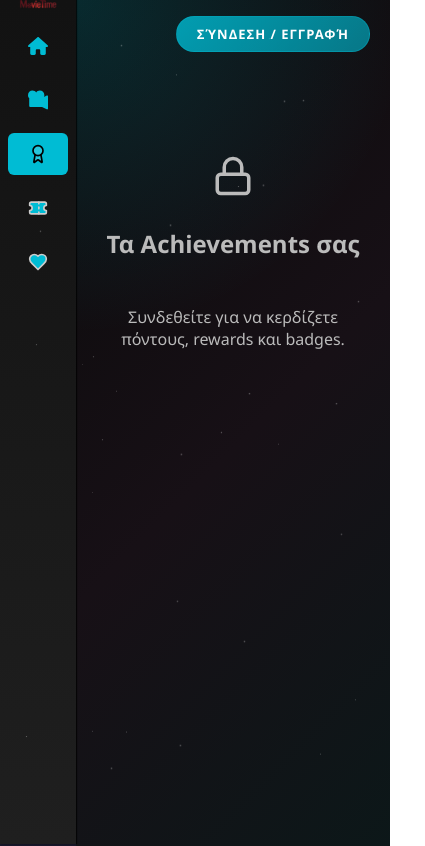
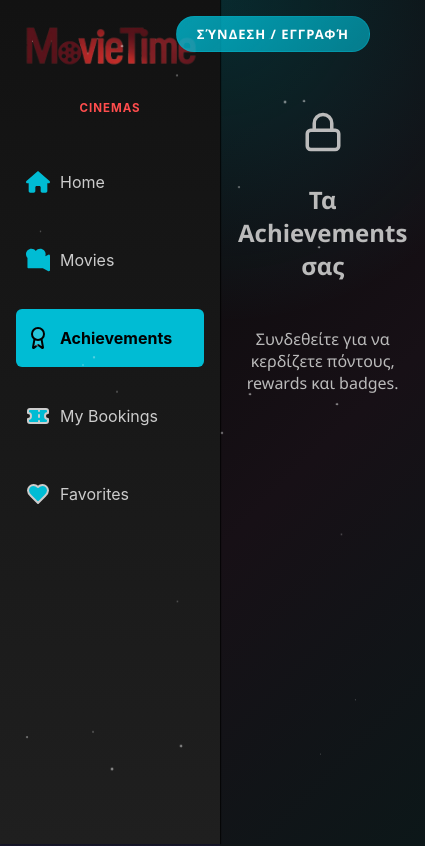
Before and after one commit to gkantzos/gkantzos.github.io, a React (Create React App) app: page /achievements in a window 390 px wide. Shown: the top 846 px of the page, 425 px wide, since content can reach past the window. Built offline with nearby package versions, Linux system fonts and the light colour scheme; the HTML template or start-up script is replaced by a standard one; a web font is replaced by a local one.

Commit message:
Refine desktop and ultrawide responsive layout

```diff
--- a/src/Context/ResponsiveContext.tsx
+++ b/src/Context/ResponsiveContext.tsx
@@ -14,9 +14,3 @@ export const ResponsiveProvider: React.FC<{ children: React.ReactNode }> = ({ ch
 };
 
 export const useScreen = () => useContext(ResponsiveContext);
-
-// Backward compatibility
-export const useIsWide = () => {
-  const { isWide } = useScreen();
-  return isWide;
-};
--- a/src/components/Cards/Cards.tsx
+++ b/src/components/Cards/Cards.tsx
@@ -30,21 +30,16 @@ const Cards: React.FC<CardsProps> = ({ movies, onCardClick, favoriteMovieIds = [
   const [trailers, setTrailers] = useState<{ [key: number]: string }>({});
   const [flippedCardId, setFlippedCardId] = useState<number | null>(null);
 
-  const { isMobile, isTablet, isDesktop, isUltrawide } = useScreen();
+  const { isUltrawide } = useScreen();
 
   // Καθορίζουμε το grid class με βάση το screen size
   const getGridClass = () => {
-    if (isMobile) return styles.gridMobile;
-    if (isTablet) return styles.gridTablet;
-    if (isDesktop) return styles.gridDesktop;
     if (isUltrawide) return styles.gridUltrawide;
-    return styles.gridDesktop; // fallback
+    return styles.gridDesktop;
   };
 
   // Καθορίζουμε πόσες λέξεις να δείχνουμε στην περιγραφή
   const getMaxWords = () => {
-    if (isMobile) return 8;
-    if (isTablet) return 12;
     return 15;
   };
 
--- a/src/components/Sidebar/Sidebar.module.css
+++ b/src/components/Sidebar/Sidebar.module.css
@@ -1,297 +1,37 @@
 .sidebar {
-  width: 220px;
+  box-sizing: border-box;
+  flex: 0 0 clamp(220px, 14vw, 250px);
+  width: clamp(220px, 14vw, 250px);
+  min-height: 100vh;
+  padding: 0 clamp(16px, 1.25vw, 24px);
   background: linear-gradient(180deg, #121212 0%, #1f1f1f 100%);
-  padding: 0px 20px;
-  box-shadow: 1px 0 1px rgba(0,0,0,0.7);
+  box-shadow: 1px 0 1px rgba(0, 0, 0, .7);
+  color: #fff;
   display: flex;
   flex-direction: column;
-  color: #ffffff;
-  font-family: 'Segoe UI', Tahoma, Geneva, Verdana, sans-serif;
-  transition: width 0.3s ease;
   position: sticky;
   top: 0;
   height: 100vh;
   overflow-y: auto;
 }
 
-.logo {
-  display: flex;
-  flex-direction: column;
-  align-items: center;
-  text-decoration: none;
-  margin-bottom: 40px;
-  margin-top: -30px;
-  transition: all 0.3s ease;
+.logo { display:flex; flex-direction:column; align-items:center; margin:-20px 0 38px; text-decoration:none; }
+.logoImage { display:block; width:min(100%, 210px); height:auto; margin:0; }
+.logoSubtitle { margin-top:-20px; color:#ff4d4d; font-size:.72rem; font-weight:700; letter-spacing:1px; text-transform:uppercase; }
+.navList { list-style:none; padding:0; margin:0; flex-grow:1; }
+.navList li { margin-bottom:20px; }
+.navLink { display:flex; align-items:center; min-height:42px; padding:8px 10px; border-radius:6px; color:#ccc; font-size:clamp(1rem, 1vw, 1.2rem); text-decoration:none; transition:background-color .2s ease, color .2s ease; }
+.navLink:hover { background:#00bcd4; color:#121212; }
+.icon { flex-shrink:0; width:24px; height:24px; margin-right:10px; fill:#00bcd4; }
+.navLink:hover .icon, .active .icon { fill:#26c6da; }
+.label { white-space:nowrap; overflow:hidden; }
+.active .navLink { background:#00bcd4; color:#000; font-weight:700; }
+
+@media (min-width: 2560px) {
+  .sidebar { flex-basis:280px; width:280px; padding:0 26px; }
+  .logo { margin-bottom:48px; }
+  .logoImage { width:230px; }
+  .navList li { margin-bottom:28px; }
+  .navLink { min-height:48px; padding:10px 14px; font-size:1.25rem; }
+  .icon { width:28px; height:28px; margin-right:14px; }
 }
-
-.logo:hover {
-  color: #041a1d;
-}
-
-.navList {
-  list-style: none;
-  padding: 0;
-  margin: 0;
-  flex-grow: 1;
-}
-
-.navList li {
-  margin-bottom: 25px;
-}
-
-.navLink {
-  display: flex;
-  align-items: center;
-  color: #ccc;
-  text-decoration: none;
-  font-size: 20px;
-  padding: 8px 12px;
-  border-radius: 6px;
-  transition: background-color 0.3s ease, color 0.3s ease;
-  min-height: 40px;
-}
-
-.navLink:hover {
-  background-color: #00bcd4;
-  color: #121212;
-}
-
-.icon {
-  fill: #00bcd4;
-  width: 26px;
-  height: 26px;
-  margin-right: 12px;
-  transition: fill 0.3s ease;
-  flex-shrink: 0;
-}
-
-.navLink:hover .icon {
-  fill: #26c6da;
-}
-
-.logoImage {
-  width: 230px;
-  height: auto;
-  display: block;
-  margin: 1 auto;
-  padding: 0px;
-  line-height: 1;
-  margin-bottom: -40px;
-  transition: width 0.3s ease;
-}
-
-.logoSubtitle {
-  background: linear-gradient(90deg, #b22222, #ff4d4d, #a00000);
-  background-size: 200% auto;
-  background-clip: text;
-  -webkit-background-clip: text;
-  -webkit-text-fill-color: transparent;
-  animation: gradientShift 4s ease infinite;
-  text-align: center;
-  text-transform: uppercase;
-  letter-spacing: 1px;
-  margin: 0;
-  margin-top: -25px;
-  padding: 0;
-  line-height: 1;
-  transition: opacity 0.3s ease;
-}
-
-.label {
-  transition: opacity 0.3s ease;
-  white-space: nowrap;
-  overflow: hidden;
-}
-
-@keyframes gradientShift {
-  0% { background-position: 0% center; }
-  100% { background-position: 200% center; }
-}
-
-.active .navLink {
-  background-color: #00bcd4;
-  color: #000000;
-  font-weight: bold;
-}
-
-.active .icon {
-  fill: #26c6da;
-}
-
-/* Ultrawide screens (1920px+) */
-@media (min-width: 1920px) {
-  .sidebar {
-    width: 260px;
-    padding: 0px 25px;
-  }
-
-  .logoImage {
-    width: 250px;
-  }
-
-  .navLink {
-    font-size: 22px;
-    padding: 10px 15px;
-    min-height: 45px;
-  }
-
-  .icon {
-    width: 28px;
-    height: 28px;
-    margin-right: 15px;
-  }
-
-  .navList li {
-    margin-bottom: 30px;
-  }
-
-  .logo {
-    margin-bottom: 50px;
-  }
-}
-
-/* Desktop screens (1024px - 1919px) */
-@media (max-width: 1919px) and (min-width: 1024px) {
-  .sidebar {
-    width: 200px;
-    padding: 0px 15px;
-  }
-
-  .logoImage {
-    width: 200px;
-  }
-
-  .navLink {
-    font-size: 18px;
-    padding: 7px 10px;
-    min-height: 38px;
-  }
-
-  .icon {
-    width: 24px;
-    height: 24px;
-    margin-right: 10px;
-  }
-
-  .navList li {
-    margin-bottom: 20px;
-  }
-}
-
-/* Tablet responsive (768px - 1023px) */
-@media (max-width: 1023px) and (min-width: 768px) {
-  .sidebar {
-    width: 80px;
-    padding: 0px 15px;
-  }
-
-  .logoSubtitle,
-  .label {
-    opacity: 0;
-    width: 0;
-    height: 0;
-    overflow: hidden;
-  }
-
-  .logoImage {
-    width: 60px;
-    margin-bottom: -20px;
-  }
-
-  .logo {
-    margin-bottom: 25px;
-    margin-top: -20px;
-  }
-
-  .navLink {
-    justify-content: center;
-    padding: 10px;
-    font-size: 0;
-    min-height: 40px;
-  }
-
-  .icon {
-    margin-right: 0;
-    width: 24px;
-    height: 24px;
-  }
-
-  .navList li {
-    margin-bottom: 20px;
-  }
-}
-
-/* Mobile screens (max 767px) */
-@media (max-width: 767px) {
-  .sidebar {
-    width: 70px;
-    padding: 0px 10px;
-  }
-
-  .logoSubtitle,
-  .label {
-    opacity: 0;
-    width: 0;
-    height: 0;
-    overflow: hidden;
-  }
-
-  .logoImage {
-    width: 50px;
-    margin-bottom: -15px;
-  }
-
-  .logo {
-    margin-bottom: 20px;
-    margin-top: -15px;
-  }
-
-  .navLink {
-    justify-content: center;
-    padding: 8px;
-    font-size: 0;
-    min-height: 35px;
-  }
-
-  .icon {
-    width: 22px;
-    height: 22px;
-    margin-right: 0;
-  }
-
-  .navList li {
-    margin-bottom: 15px;
-  }
-}
-
-/* Small mobile screens (max 479px) */
-@media (max-width: 479px) {
-  .sidebar {
-    width: 60px;
-    padding: 0px 8px;
-  }
-
-  .logoImage {
-    width: 40px;
-    margin-bottom: -10px;
-  }
-
-  .logo {
-    margin-bottom: 15px;
-    margin-top: -10px;
-  }
-
-  .navLink {
-    padding: 6px;
-    min-height: 30px;
-  }
-
-  .icon {
-    width: 20px;
-    height: 20px;
-  }
-
-  .navList li {
-    margin-bottom: 12px;
-  }
-}
--- a/src/components/Sidebar/Sidebar.tsx
+++ b/src/components/Sidebar/Sidebar.tsx
@@ -9,11 +9,11 @@ import { Award, Heart, Ticket } from 'lucide-react';
 
 const Sidebar: React.FC = () => {
   const location = useLocation();
-  const { isWide, isMobile, isTablet } = useScreen();
+  useScreen();
 
   // Καθορίζουμε αν θα δείχνουμε labels και subtitle
-  const showLabels = isWide && !isTablet;
-  const showSubtitle = isWide && !isMobile && !isTablet;
+  const showLabels = true;
+  const showSubtitle = true;
 
   return (
     <nav className={styles.sidebar}>
--- a/src/components/Stareffect/Starseffect.tsx
+++ b/src/components/Stareffect/Starseffect.tsx
@@ -13,14 +13,14 @@ interface Star {
 }
 
 const Starseffect: React.FC = () => {
-  const { isMobile, isTablet, isDesktop, isUltrawide, width } = useScreen();
+  const { isUltrawide, width } = useScreen();
 
   const [stars, setStars] = useState<Star[]>([]);
 
   useEffect(() => {
-    const starsCount = isMobile ? Math.floor(width / 12) : isTablet ? Math.floor(width / 10) : isDesktop ? Math.floor(width / 8) : isUltrawide ? Math.floor(width / 12) : 80;
-    const sizeRange = isMobile ? { min: 0.8, max: 1.5 } : isTablet ? { min: 1, max: 2 } : isDesktop ? { min: 1.2, max: 2.5 } : isUltrawide ? { min: 1.5, max: 3 } : { min: 1, max: 2 };
-    const opacityRange = isMobile ? { min: 0.4, max: 0.7 } : isTablet ? { min: 0.5, max: 0.8 } : isDesktop ? { min: 0.6, max: 0.9 } : isUltrawide ? { min: 0.7, max: 1 } : { min: 0.5, max: 0.8 };
+    const starsCount = Math.floor(width / (isUltrawide ? 12 : 16));
+    const sizeRange = isUltrawide ? { min: 1.5, max: 3 } : { min: 1.2, max: 2.5 };
+    const opacityRange = isUltrawide ? { min: 0.7, max: 1 } : { min: 0.6, max: 0.9 };
     const generatedStars: Star[] = [];
 
     for (let i = 0; i < starsCount; i++) {
@@ -36,7 +36,7 @@ const Starseffect: React.FC = () => {
       });
     }
     setStars(generatedStars);
-  }, [isMobile, isTablet, isDesktop, isUltrawide, width]);
+  }, [isUltrawide, width]);
 
   return (
     <div className={styles.container}>
--- a/src/hooks/useResponsive.ts
+++ b/src/hooks/useResponsive.ts
@@ -4,43 +4,33 @@ import { useState, useEffect } from 'react';
 export interface ScreenSize {
   width: number;
   height: number;
-  isMobile: boolean;
-  isTablet: boolean;
+  isMobile: false;
+  isTablet: false;
   isDesktop: boolean;
   isUltrawide: boolean;
-  isWide: boolean;
 }
 
+const ULTRAWIDE_BREAKPOINT = 2560;
+
+const getScreenSize = (): ScreenSize => {
+  const width = window.innerWidth;
+  const height = window.innerHeight;
+  return {
+    width,
+    height,
+    isMobile: false,
+    isTablet: false,
+    isDesktop: width < ULTRAWIDE_BREAKPOINT,
+    isUltrawide: width >= ULTRAWIDE_BREAKPOINT,
+  };
+};
+
 export function useResponsive(): ScreenSize {
-  const [screenSize, setScreenSize] = useState<ScreenSize>(() => {
-    const width = window.innerWidth;
-    const height = window.innerHeight;
-
-    return {
-      width,
-      height,
-      isMobile: width < 768,
-      isTablet: width >= 768 && width < 1024,
-      isDesktop: width >= 1024 && width < 1920,
-      isUltrawide: width >= 1920,
-      isWide: width >= 1024
-    };
-  });
+  const [screenSize, setScreenSize] = useState<ScreenSize>(getScreenSize);
 
   useEffect(() => {
     function handleResize() {
-      const width = window.innerWidth;
-      const height = window.innerHeight;
-
-      setScreenSize({
-        width,
-        height,
-        isMobile: width < 768,
-        isTablet: width >= 768 && width < 1024,
-        isDesktop: width >= 1024 && width < 1920,
-        isUltrawide: width >= 1920,
-        isWide: width >= 1024
-      });
+      setScreenSize(getScreenSize());
     }
 
     window.addEventListener('resize', handleResize);
--- a/src/pages/MovieDetails/MovieDetails.tsx
+++ b/src/pages/MovieDetails/MovieDetails.tsx
@@ -24,7 +24,7 @@ const MovieDetails: React.FC = () => {
   const [movie, setMovie] = useState<MovieDetailsType | null>(null);
   const [trailerKey, setTrailerKey] = useState<string | null>(null);
   const [loading, setLoading] = useState(true);
-  const { isWide, isMobile } = useScreen();
+  useScreen();
   const [director, setDirector] = useState<string | null>(null);
   const [cast, setCast] = useState<string[]>([]);
   const { isLoggedIn, token } = useAuth();
@@ -101,9 +101,7 @@ const MovieDetails: React.FC = () => {
         ← Πίσω
       </button>
       <div
-        className={`${styles.container} ${isWide ? styles.row : styles.column} ${
-          isMobile ? styles.alignCenter : styles.alignStart
-        }`}
+        className={`${styles.container} ${styles.row} ${styles.alignStart}`}
       >
         <div className={styles.leftColumn}>
           <img
@@ -141,7 +139,7 @@ const MovieDetails: React.FC = () => {
           <p className={styles.iconText}>
             <Hourglass
               color="#FFD700"
-              size={isMobile ? 16 : 18}
+              size={18}
               className={styles.icon}
             />
             <strong>Runtime:</strong> {movie.runtime} minutes
@@ -149,7 +147,7 @@ const MovieDetails: React.FC = () => {
           <p className={styles.iconText}>
             <Star
               color="#FFD700"
-              size={isMobile ? 16 : 18}
+              size={18}
               className={styles.icon}
             />
             <strong>Rating:</strong> {movie.vote_average.toFixed(1)}
--- a/src/pages/Movies/Movies.tsx
+++ b/src/pages/Movies/Movies.tsx
@@ -40,7 +40,7 @@ const genreMap: Record<number, string> = {
 
 const Movies: React.FC = () => {
   const [movies, setMovies] = useState<Movie[]>([]);
-  const { isWide } = useScreen();
+  useScreen();
   const navigate = useNavigate();
   const { isLoggedIn, token } = useAuth();
   const [search, setSearch] = useState('');
@@ -104,7 +104,7 @@ const Movies: React.FC = () => {
 
   return (
     <section className={styles.background}>
-      <div className={isWide ? styles.containerWide : styles.containerNarrow}>
+      <div className={styles.containerWide}>
         <div className={styles.header}>
           <h1 className={styles.title}>Popular movies</h1>
           <p className={styles.subtitle}>Browse through the trending titles currently playing in cinemas.</p>
```
Also changed, not shown: src/components/Cards/Cards.module.css (+20 -232 lines), src/pages/Home/Home.tsx (+3 -7 lines).
